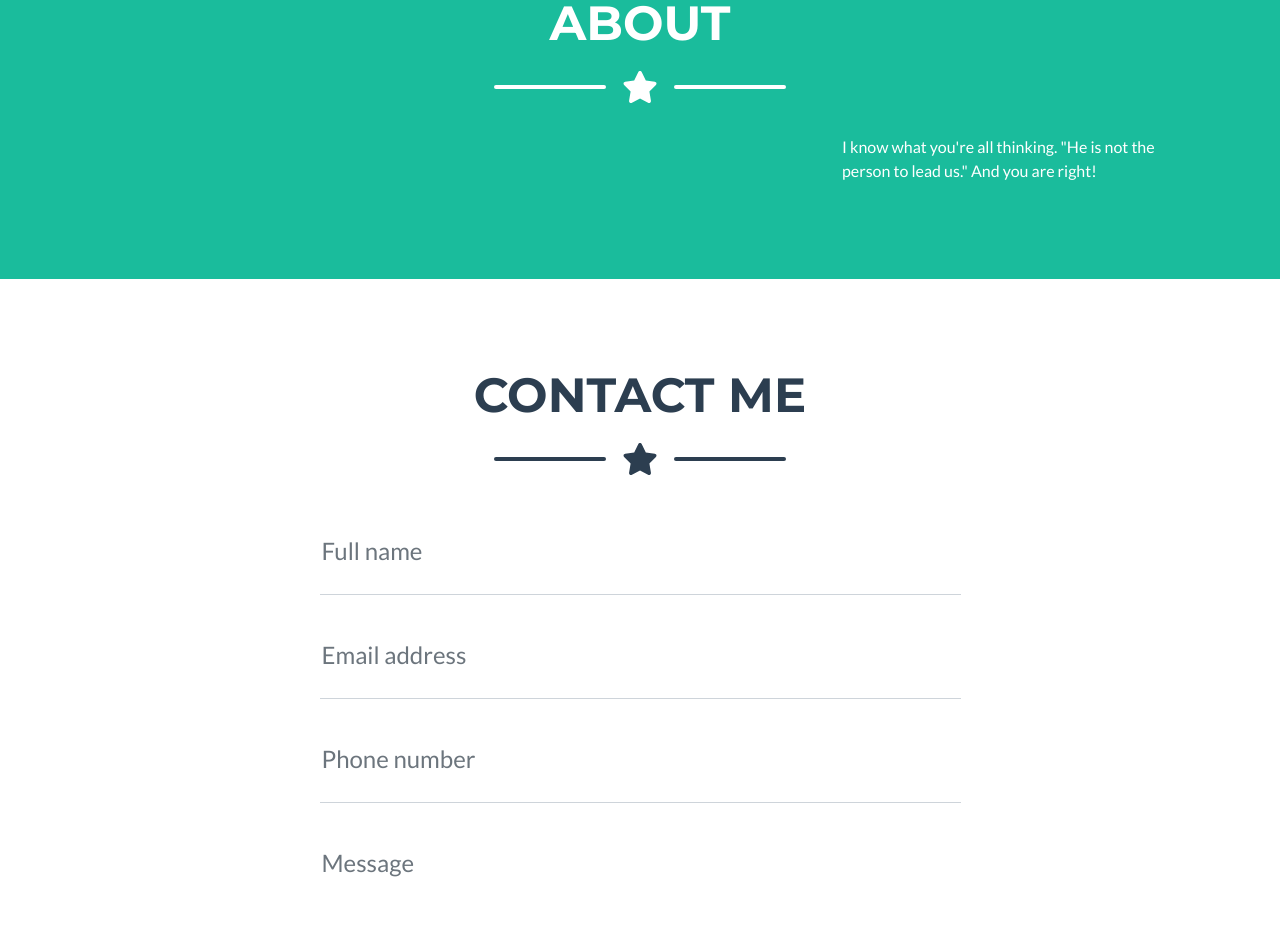
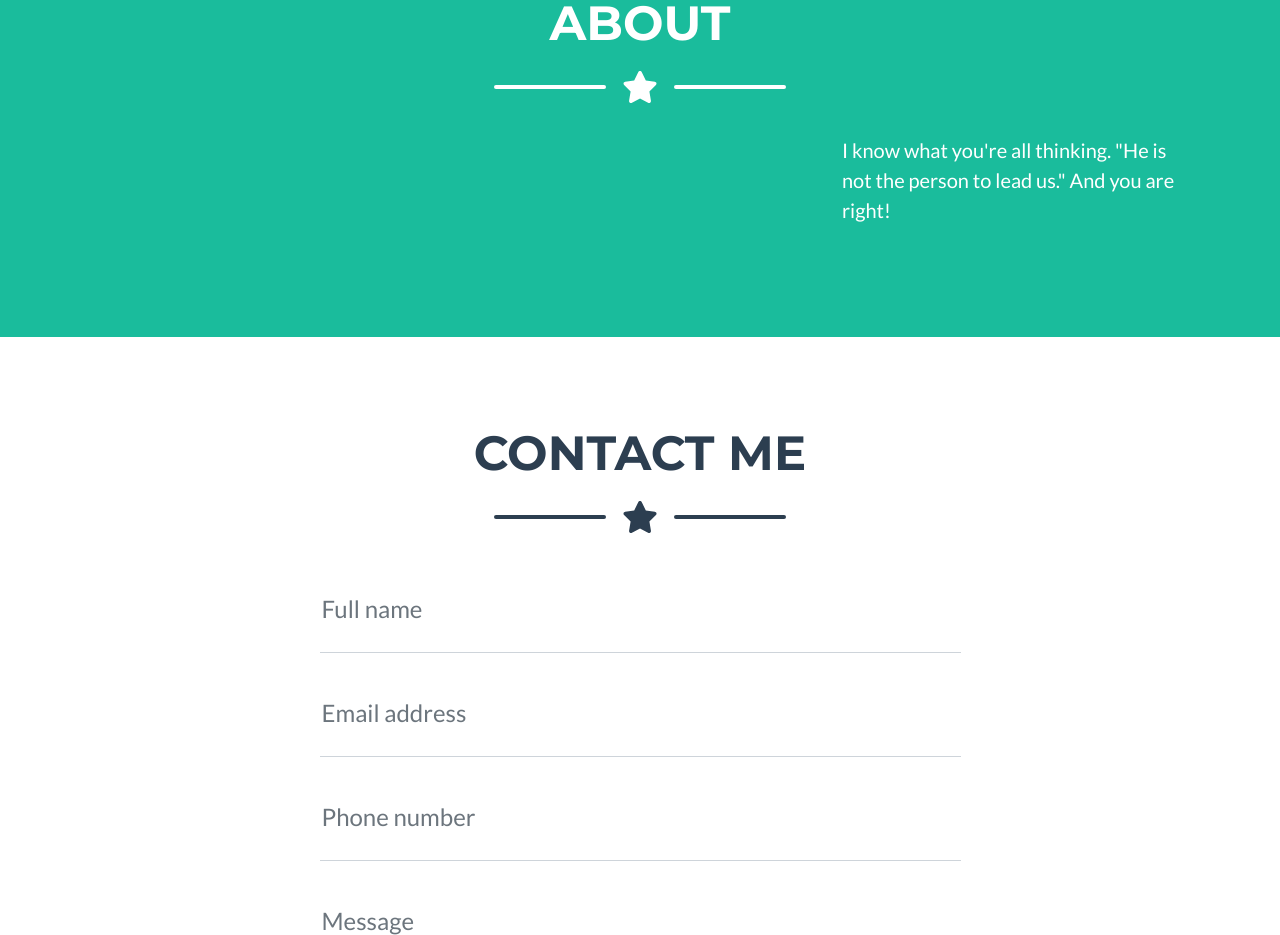
Before and after one commit to newb23/rosalula23.github.io, a plain HTML site: page index.html in a window 1280 px wide. Shown: the part 2279-3214 px from the top of the page. Drawn offline with nearby package versions, Linux system fonts and the light colour scheme; files whose address does not match are found by name.

Commit message:
Update index.html

```diff
--- a/index.html
+++ b/index.html
@@ -135,7 +135,7 @@
                 </div>
                 <!-- About Section Content-->
                 <div class="row">
-                    <div class="col-lg-4 ms-auto"><p class="masthead-subheading font-weight-light mb-0"> I know what you're all thinking. "He is not the person to lead us." And you are right!</p></div>
+                    <div class="col-lg-4 ms-auto"><p class="lead"> I know what you're all thinking. "He is not the person to lead us." And you are right!</p></div>
                 </div>
                 <!-- About Section Image-->
 
```
